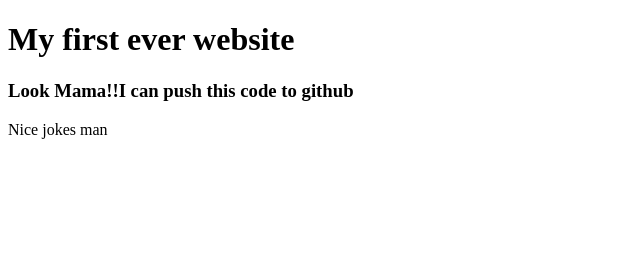
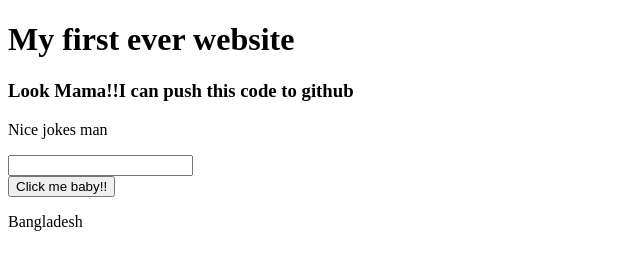
Before and after one commit to FahaduzzamanFahad5/my-first-website, a plain HTML site: page index.html in a window 1280 px wide. Shown: the whole page, without its empty margins (0-640 px from the left). Drawn offline with Linux system fonts and the light colour scheme.

Commit message:
amar-desh

```diff
--- a/index.html
+++ b/index.html
@@ -10,5 +10,9 @@
    <h1>My first ever website</h1>
    <h3>Look Mama!!I can push this code to github</h3>
    <p>Nice jokes man</p>
+   <input type="text">
+   <br>
+   <button>Click me baby!!</button>
+   <p>Bangladesh</p>
 </body>
 </html>
```
